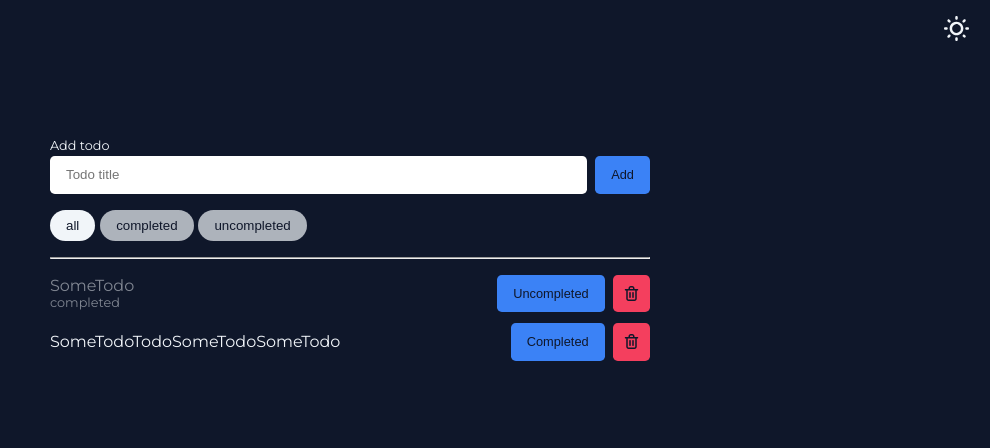
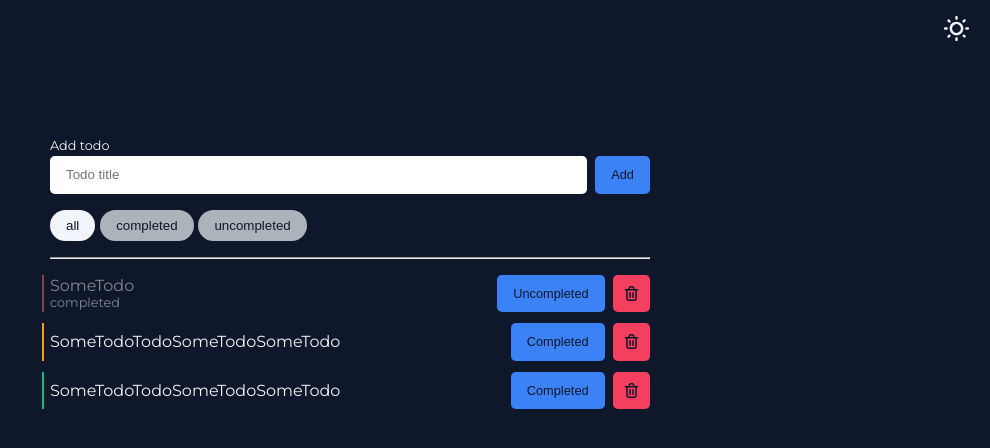
Before and after one commit to 3str-webdev/todo_list_test, a Next.js app: page / in a window 1280 px wide. Shown: the top 448 px of the page, without its empty margins (290-1280 px from the left). Built offline with nearby package versions, Linux system fonts and the light colour scheme.

Commit message:
feat: add todo priority

```diff
--- a/components/add-todo-form.tsx
+++ b/components/add-todo-form.tsx
@@ -1,6 +1,7 @@
 "use client";
 
 import { getRandomNumber } from "@/lib";
+import { TodoPriority } from "@/shared/constants";
 import { useAppDispatch } from "@/shared/hooks/redux-hooks";
 import { addTodo } from "@/store/slices/todos-slice";
 import { UIButton, UITextField } from "@/ui";
@@ -37,6 +38,7 @@ export const AddTodoForm = () => {
         id: getRandomNumber(10),
         title,
         isCompleted: false,
+        priority: TodoPriority.LOW,
       })
     );
     setErrorMessage(undefined);
--- a/components/todo-item.tsx
+++ b/components/todo-item.tsx
@@ -1,20 +1,35 @@
+import { TodoPriority } from "@/shared/constants";
 import { ReactNode } from "react";
 import styled from "styled-components";
 
-const TodoItemSt = styled.div<{ isCompleted: boolean }>`
+const TodoItemSt = styled.div<{
+  $isCompleted: boolean;
+  priority: TodoPriority;
+}>`
   display: flex;
   justify-content: space-between;
   gap: 0.5rem;
 
   & .content {
+    position: relative;
     display: flex;
     flex-direction: column;
     justify-content: center;
-    opacity: ${({ isCompleted }) => (isCompleted ? 0.5 : 1)};
+    opacity: ${({ $isCompleted }) => ($isCompleted ? 0.5 : 1)};
     word-break: break-all;
 
     & .subtitle {
       font-size: 0.8rem;
+    }
+
+    &::before {
+      content: "";
+      position: absolute;
+      left: -0.5rem;
+      height: 100%;
+      width: 0.12rem;
+      background-color: ${({ theme, priority }) =>
+        theme.colors.todoPriority[priority] ?? "transparent"};
     }
   }
 
@@ -31,6 +46,7 @@ interface TodoItemProps {
   subtitle?: string;
   actions?: ReactNode;
   isCompleted: boolean;
+  priority: TodoPriority;
 }
 
 export const TodoItem = ({
@@ -38,9 +54,10 @@ export const TodoItem = ({
   subtitle,
   actions,
   isCompleted,
+  priority,
 }: TodoItemProps) => {
   return (
-    <TodoItemSt isCompleted={isCompleted}>
+    <TodoItemSt $isCompleted={isCompleted} priority={priority}>
       <div className="content">
         <p className="title">{title}</p>
         {subtitle && <p className="subtitle">{subtitle}</p>}
--- a/components/todo-items-list.tsx
+++ b/components/todo-items-list.tsx
@@ -53,6 +53,7 @@ export const TodoItemsList = ({ todos }: TodoItemsListProps) => {
               title={todo.title}
               subtitle={getItemSubtitle(todo.isCompleted)}
               isCompleted={todo.isCompleted}
+              priority={todo.priority}
               actions={
                 <>
                   <UIButton onClick={() => handleToggleCompletedClick(todo.id)}>
--- /dev/null
+++ b/shared/constants/index.ts
@@ -0,0 +1,2 @@
+export { themes } from "./theme";
+export { TodoPriority } from "./todo-priority";
--- a/shared/constants/theme.ts
+++ b/shared/constants/theme.ts
@@ -1,4 +1,5 @@
 import { DefaultTheme } from "styled-components";
+import { TodoPriority } from "./todo-priority";
 
 export interface IThemeMap {
   light: DefaultTheme;
@@ -15,6 +16,11 @@ const baseTheme: DefaultTheme = {
       400: "#fb7185",
       500: "#f43f5e",
     },
+    todoPriority: {
+      [TodoPriority.HIGH]: "#f87171",
+      [TodoPriority.MEDIUM]: "#f59e0b",
+      [TodoPriority.LOW]: "#10b981",
+    },
     background: "#0f172a",
     text: "#f1f5f9",
   },
--- /dev/null
+++ b/shared/constants/todo-priority.ts
@@ -0,0 +1,5 @@
+export const enum TodoPriority {
+  HIGH = 3,
+  MEDIUM = 2,
+  LOW = 1,
+}
--- a/shared/providers/custom-theme-provider.tsx
+++ b/shared/providers/custom-theme-provider.tsx
@@ -2,7 +2,7 @@ import { GlobalStyles } from "@/app/global-styles";
 import { StyledComponentsRegistry } from "@/lib";
 import { ReactNode } from "react";
 import { ThemeProvider } from "styled-components";
-import { themes } from "../constants/theme";
+import { themes } from "../constants";
 import { useAppSelector } from "../hooks/redux-hooks";
 
 interface CustomThemeProviderProps {
--- a/shared/types/todo-model.ts
+++ b/shared/types/todo-model.ts
@@ -1,5 +1,8 @@
+import { TodoPriority } from "../constants";
+
 export interface TodoModel {
   id: number;
   title: string;
   isCompleted: boolean;
+  priority: TodoPriority;
 }
--- a/store/slices/todos-slice.ts
+++ b/store/slices/todos-slice.ts
@@ -1,3 +1,4 @@
+import { TodoPriority } from "@/shared/constants";
 import { PayloadAction } from "./../../node_modules/@reduxjs/toolkit/src/createAction";
 import { TodoModel } from "@/shared/types";
 import { createSlice } from "@reduxjs/toolkit";
@@ -8,11 +9,19 @@ const initialState: { todos: TodoModel[] } = {
       id: 1,
       title: "SomeTodo",
       isCompleted: true,
+      priority: TodoPriority.HIGH,
+    },
+    {
+      id: 3,
+      title: "SomeTodoTodoSomeTodoSomeTodo",
+      isCompleted: false,
+      priority: TodoPriority.MEDIUM,
     },
     {
       id: 2,
       title: "SomeTodoTodoSomeTodoSomeTodo",
       isCompleted: false,
+      priority: TodoPriority.LOW,
     },
   ],
 };
@@ -38,6 +47,7 @@ const todosSlice = createSlice({
       });
     },
   },
+
 });
 
 export const { addTodo, deleteTodo, toggleCompletedTodo } = todosSlice.actions;
```
Also changed, not shown: shared/types/styled.d.ts (+5 -2 lines).
